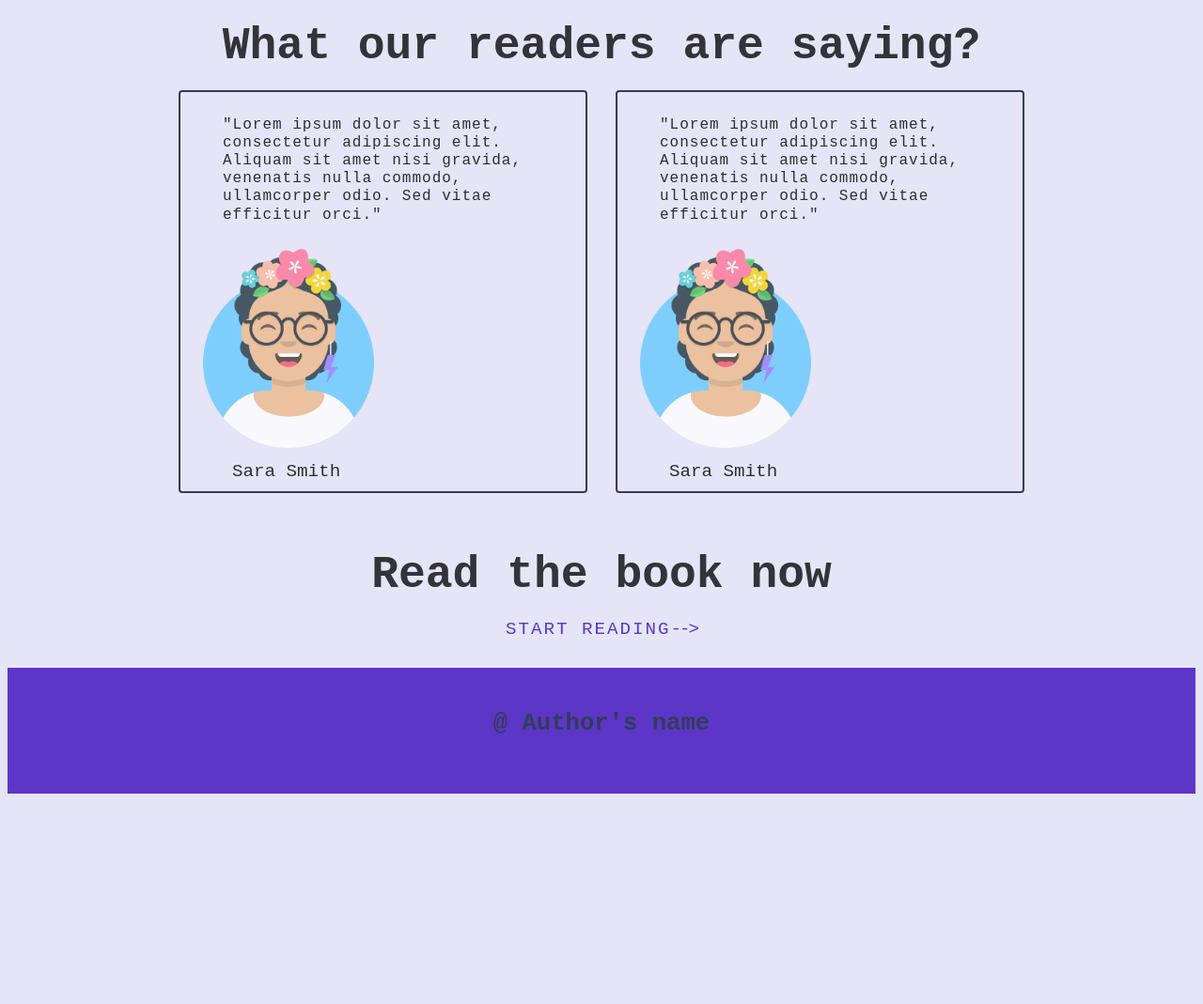
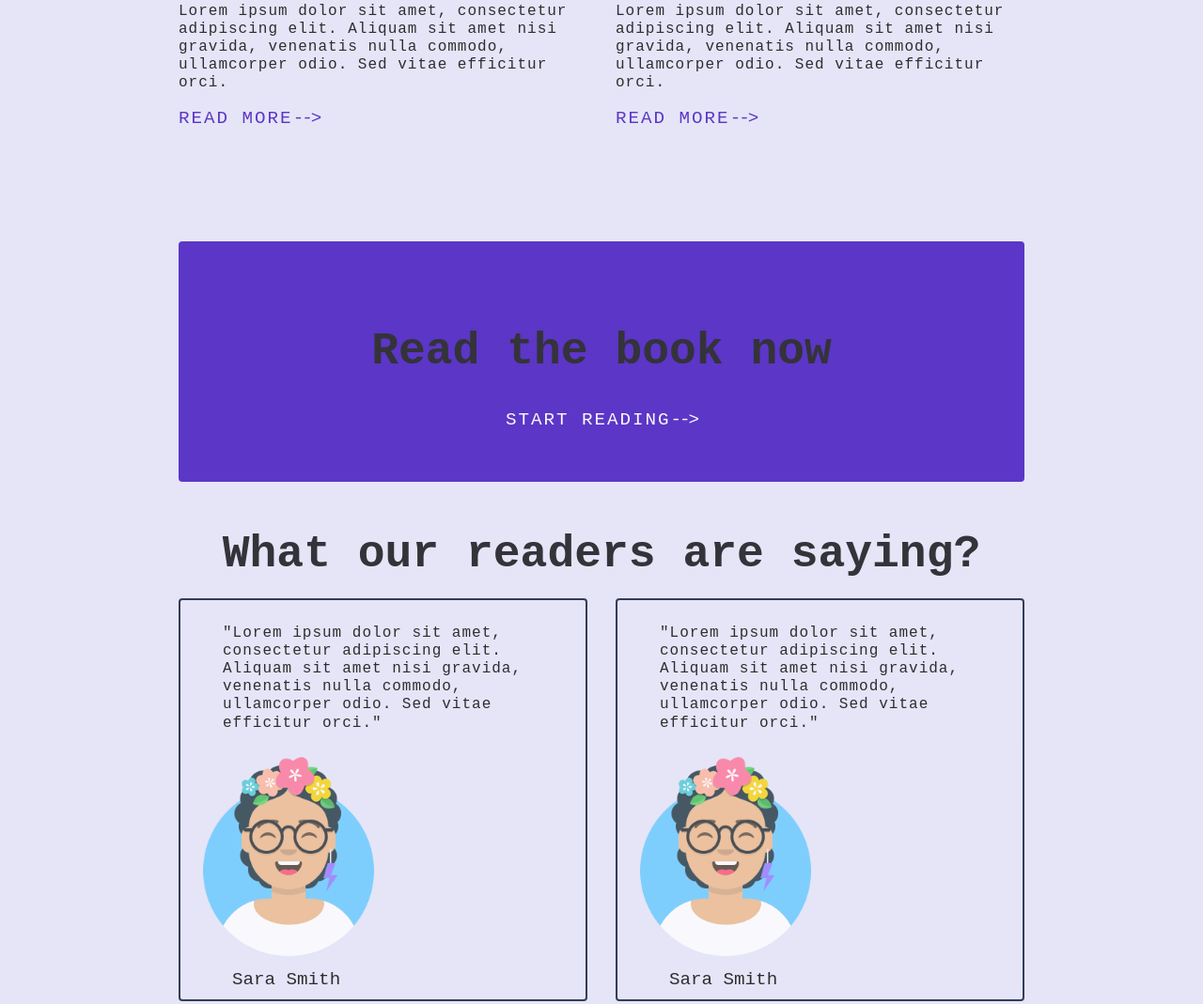
Before and after one commit to cgbl-90/landing--page--book, a website built with Parcel: page index.html in a window 1280 px wide. Shown: the part 1240-2309 px from the top of the page at 94% size. Before the commit the page ends 2093 px from the top, so only its background shows below. Built offline with nearby package versions, Linux system fonts and the light colour scheme.

Commit message:
Summary
- Improved style
- Deleted redundant code

```diff
--- a/index.html
+++ b/index.html
@@ -1,5 +1,6 @@
 <!DOCTYPE html>
 <html>
+
 <head>
   <title>Slouching Towards Utopia</title>
   <meta charset="UTF-8" />
@@ -13,6 +14,7 @@
   <header>
     <h1>Best business book!</h1>
   </header>
+  <br /><br /><br />
   <section class="container">
     <div>
       <img src="src/book.jpg" style="width: 250px; align-self: center;" />
@@ -69,6 +71,13 @@
       <a>READ MORE</a>
     </div>
   </section>
+  <!--CTA-->
+  <section id="cta" style="text-align: center;">
+    <h1>Read the book now</h1>
+    <br />
+    <a>START READING</a>
+    <br /><br />
+  </section>
   <!--Authors-->
   <h1>What our readers are saying?</h1>
   <section class="container">
@@ -91,14 +100,12 @@
       <figcaption>Sara Smith</figcaption>
     </div>
   </section>
-    <section style="text-align: center;">
-      <h1>Read the book now</h1>
-      <a>START READING</a>
-    </section>
+
   <br />
   <br />
   <footer style="text-align: center;">
     <h3>@ Author's name</h3>
   </footer>
 </body>
+
 </html>
--- a/src/styles.css
+++ b/src/styles.css
@@ -27,12 +27,14 @@ h1 {
   text-align: center;
   padding: 0;
 }
+
 h2 {
   font-size: 2rem;
   color: var(--cl--secondary);
   margin: 5px 0px 20px;
   padding: 0;
 }
+
 h3 {
   font-size: 1.6rem;
   color: var(--cl--secondary);
@@ -45,11 +47,14 @@ h3 {
   justify-content: center;
   align-items: center;
 }
+
 img {
   padding: 10px;
 }
+
 section {
   margin: 5px auto;
+  padding-bottom: 120px;
 }
 
 @media screen and (min-width: 768px) {
@@ -57,14 +62,17 @@ section {
     max-width: 900px;
     margin: 0 auto;
   }
+
   .container {
     grid-template-columns: 1fr 1fr;
     gap: 30px;
   }
+
   h1 {
     font-size: 3rem;
   }
 }
+
 a {
   color: var(--cl--accent);
   font-style: bold;
@@ -72,14 +80,17 @@ a {
   font-size: 1.2rem;
   margin-bottom: 10px;
 }
+
 a::after {
   content: "-->";
   letter-spacing: -2px;
   font-style: bold;
 }
+
 a:hover:after {
   content: "--->";
 }
+
 .quote {
   border-radius: 4px;
   border: 2px solid var(--cl--secondary);
@@ -93,13 +104,21 @@ p {
   font-size: 1rem;
   line-height: 1.2rem;
 }
+
 figcaption {
   font-size: 1.2rem;
   font-style: bold;
   padding-left: 50px;
 }
+
 footer,
-header {
+header,
+#cta {
   padding: 40px 0;
   background-color: var(--cl--accent);
+  border-radius: 4px;
 }
+
+#cta a {
+  color: white !important;
+}
```
Also changed, not shown: README.md. Lines whose indentation alone changed are shown as unchanged.
